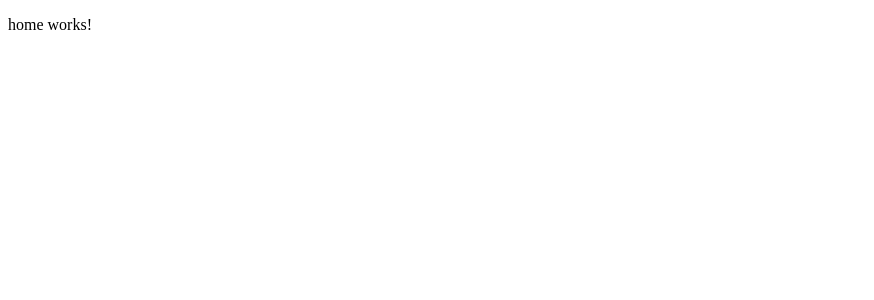
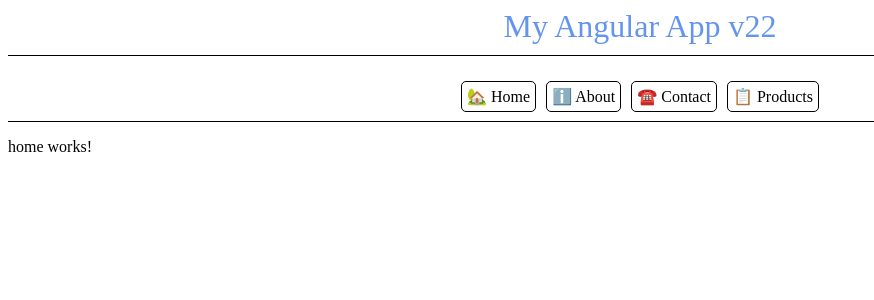
Before and after one commit to Oleg-ru/ng-mini-apps, an Angular app: page / in a window 1280 px wide. Shown: the top 300 px of the page, without its empty margins (0-874 px from the left). Built offline with nearby package versions, Linux system fonts and the light colour scheme.

Commit message:
feature: Routing add nav block

```diff
--- a/src/app/app.css
+++ b/src/app/app.css
@@ -0,0 +1,24 @@
+
+
+.title {
+  padding-bottom: 10px;
+  width: 100%;
+  text-align: center;
+  color: cornflowerblue;
+  font-size: 2rem;
+  border-bottom: 1px solid black;
+}
+
+.nav-list {
+  border-bottom: 1px solid black;
+  padding: 9px;
+  display: flex;
+  justify-content: center;
+  gap: 10px;
+
+  li {
+    padding: 5px;
+    border: 1px solid black;
+    border-radius: 5px;
+  }
+}
--- a/src/app/app.html
+++ b/src/app/app.html
@@ -1,3 +1,15 @@
 <!--<app-user></app-user>-->
 <!--<app-data-binding/>-->
-<router-outlet/>
+<div class="title">
+  My Angular App v22
+</div>
+
+<nav>
+  <ul class="nav-list">
+    <li><a routerLink="/home">🏡 Home</a></li>
+    <li><a routerLink="/about">ℹ️ About</a></li>
+    <li><a routerLink="/contact">☎️ Contact</a></li>
+    <li><a routerLink="/products">📋 Products</a></li>
+  </ul>
+</nav>
+<router-outlet></router-outlet>
--- a/src/app/app.ts
+++ b/src/app/app.ts
@@ -1,10 +1,10 @@
 import { Component, signal } from '@angular/core';
-import { RouterOutlet } from '@angular/router';
+import { RouterLink, RouterOutlet } from '@angular/router';
 import { User } from './components/user/user';
 import { DataBinding } from './components/data-binding/data-binding';
 
 @Component({
-  imports: [RouterOutlet, User, DataBinding],
+  imports: [RouterOutlet, User, DataBinding, RouterLink],
   selector: 'app-root',
   styleUrl: './app.css',
   templateUrl: './app.html',
--- a/src/styles.css
+++ b/src/styles.css
@@ -1 +1,9 @@
 /* You can add global styles to this file, and also import other style files */
+a {
+  text-decoration: none;
+  color: black;
+}
+
+li {
+  list-style: none;
+}
```
